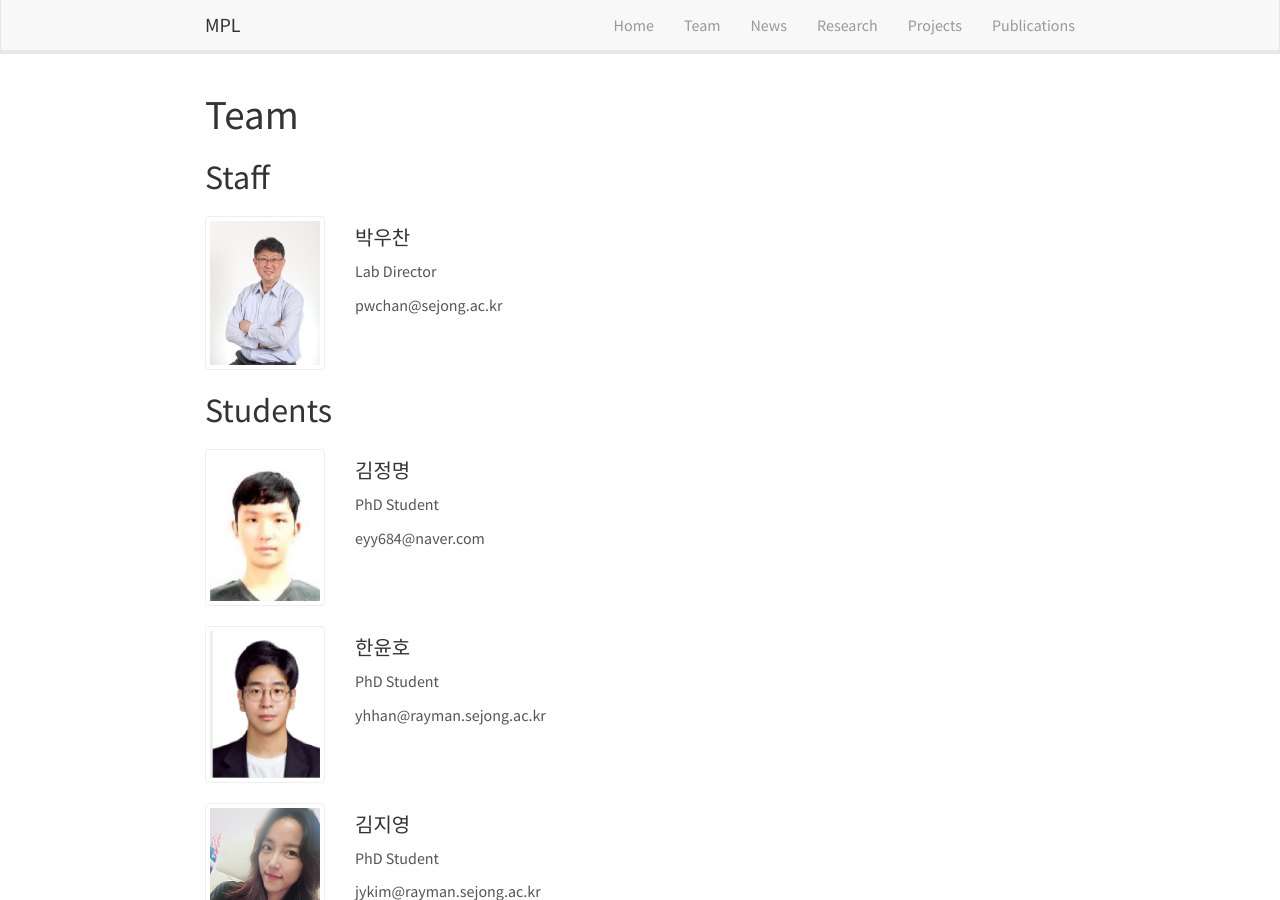
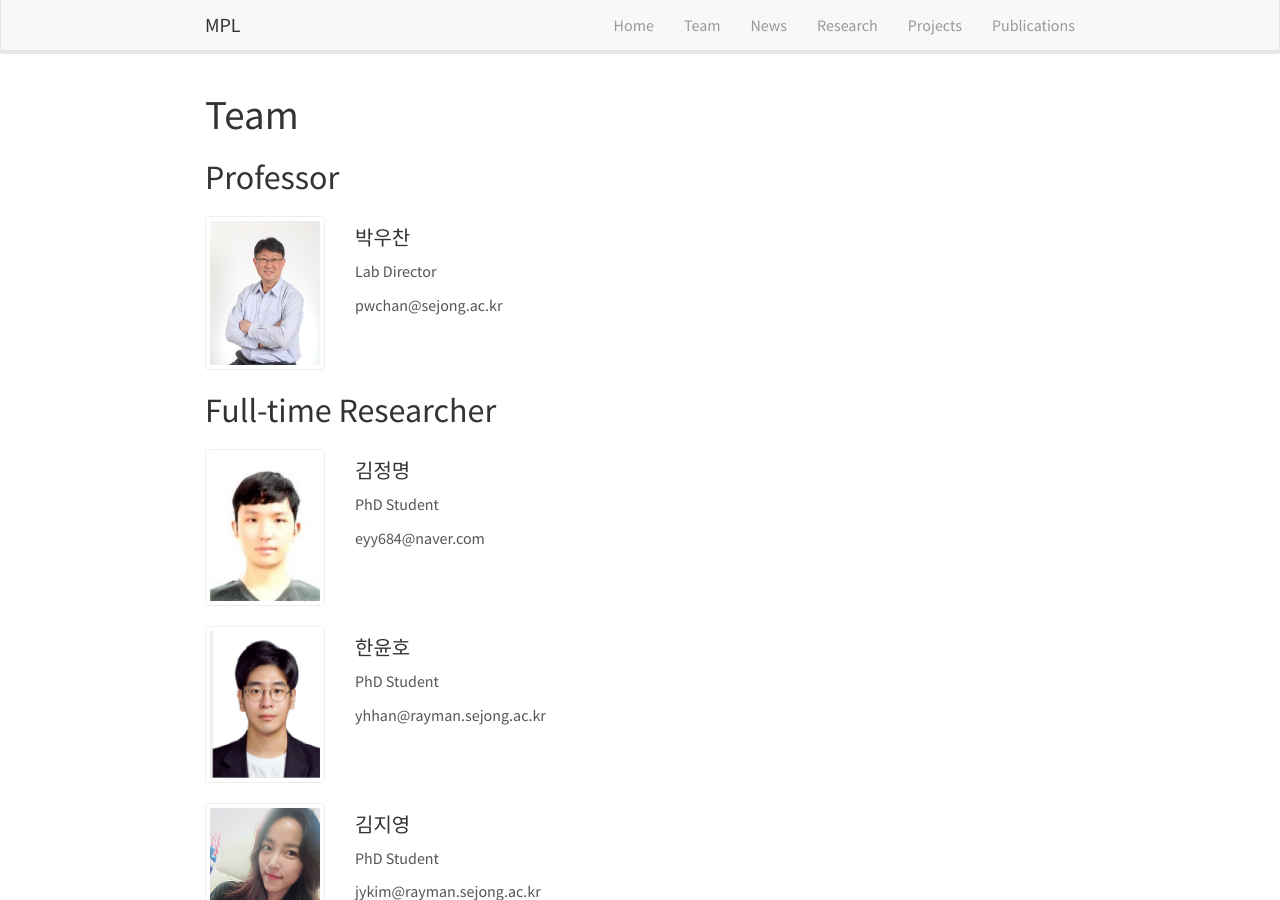
Before and after one commit to MPLRayman/webtest2, a Jekyll site: the page built from _pages/team/index.html, in a window 1280 px wide and 900 px high. Built offline with Jekyll 4.4.1, drawn with Linux system fonts in a browser that asks for light colours; nearby versions of some CDN libraries.

Commit message:
Update column
staff student

```diff
--- a/_pages/team/index.html
+++ b/_pages/team/index.html
@@ -10,7 +10,7 @@ permalink: /team/
 
 <!-- Staff -->
 
-<h2><a id="Professor"></a>Staff</h2>
+<h2><a id="Professor"></a>Professor</h2>
 {% assign members = site.posts | where: 'category', 'staff' | sort: 'date' %}
 {% for member in members %}
 <div class="card team-member-card">
@@ -36,7 +36,7 @@ permalink: /team/
 
 <!-- Students -->
 
-<h2><a id="Full-time Researcher"></a>Students</h2>
+<h2><a id="Full-time Researcher"></a>Full-time Researcher</h2>
 {% assign members = site.posts | where: 'category', 'student' | sort: 'date' %}
 {% for member in members %}
 <div class="card team-member-card">
```
